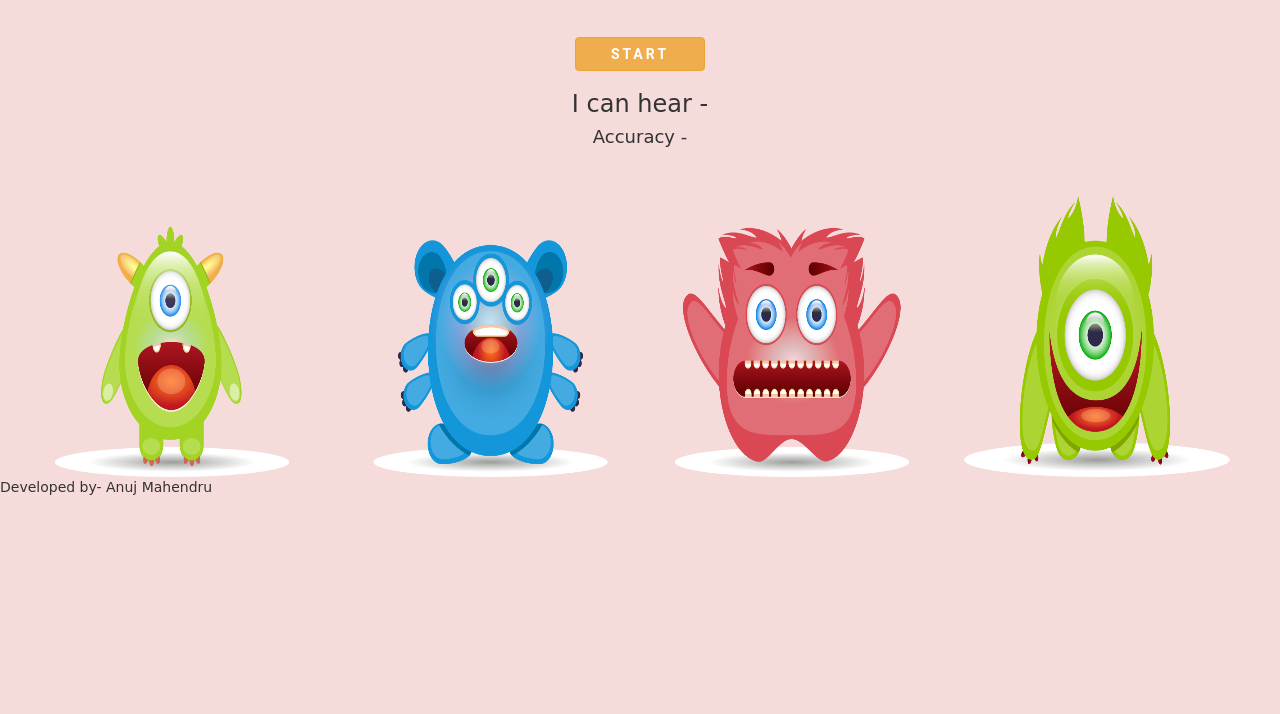
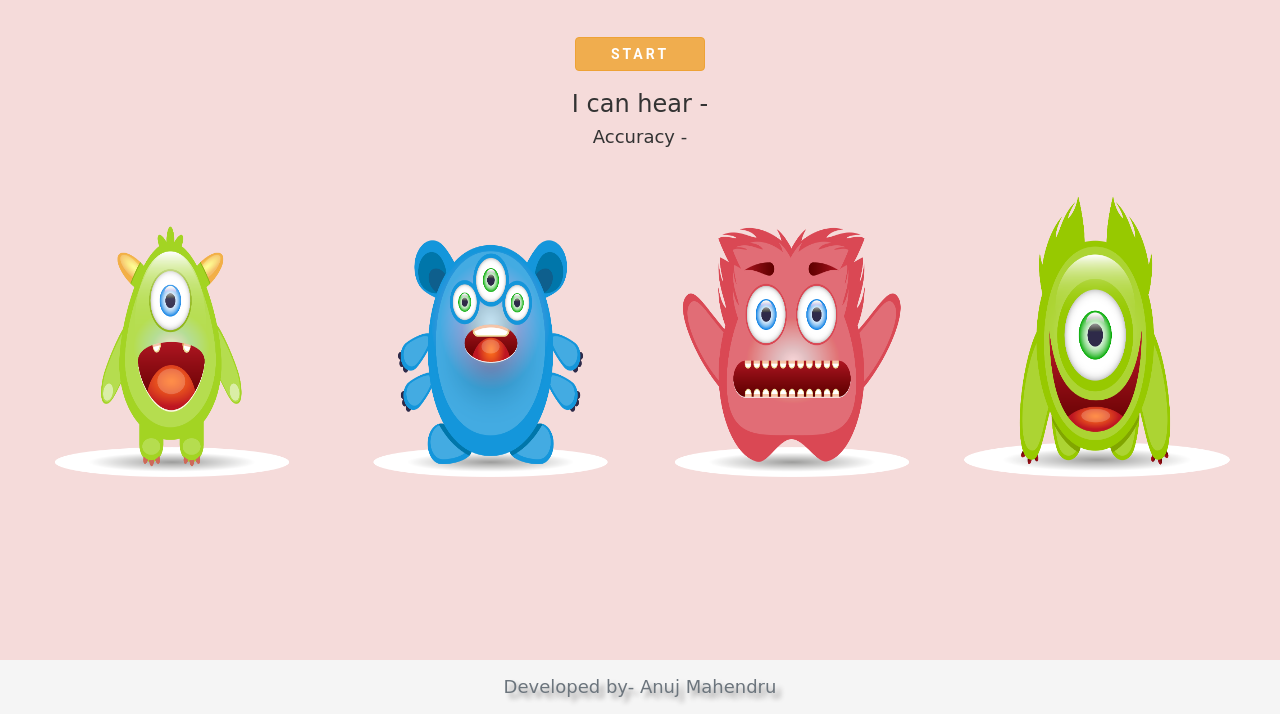
Before and after one commit to am-c-whjr/Sound-controlled-aliens, a plain HTML site: page index.html in a window 1280 px wide. Shown: the part 86-800 px from the top of the page. Drawn offline with nearby package versions, Linux system fonts and the light colour scheme.

Commit message:
Update style.css

```diff
--- a/style.css
+++ b/style.css
@@ -20,7 +20,7 @@ body{
     font-weight: bolder;
     letter-spacing: 3px;
 }
-.cop_right_footer{
+.copy_right_footer{
     position: fixed;
     color: #6c757d;
     bottom: 0;
```
